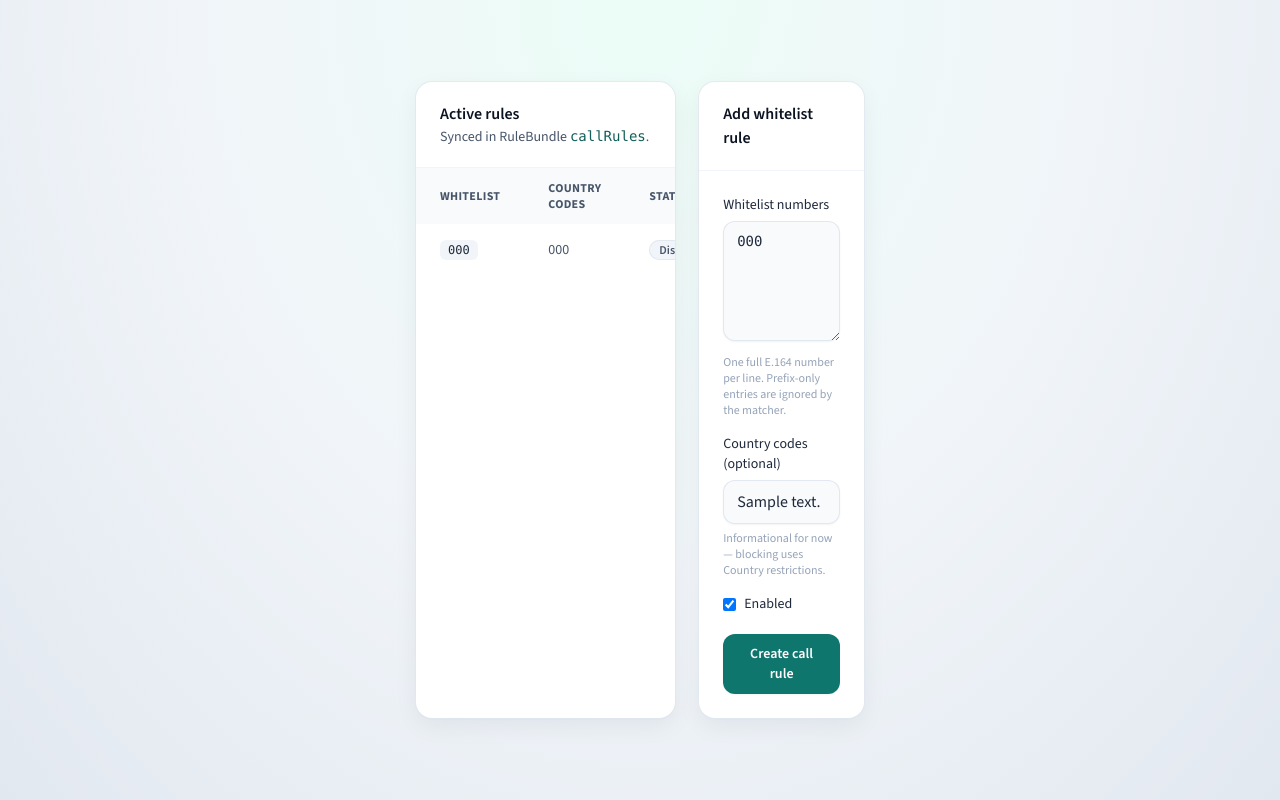
After one commit to xzawed/ElderShield, a FastAPI app: template backend/app/templates/admin/call_rules.html in a window 1280 px wide. The commit adds this page. Run offline with FastAPI, Linux system fonts and the light colour scheme; the template is opened without the code that fills it: most values are stand-ins (such as "Sample title", 1, 10 or a date in 2020); parts of the project's set-up code (start-up, migrations or seed data) failed here and were passed over; some libraries are stand-ins or nearby versions.

Commit message:
feat(admin-ui): Call rules console + AppCompat theme for emulator smoke
Add Call rules admin page (create/delete whitelist), fix MainActivity Theme.AppCompat crash, and document emulator adb reverse provision/heartbeat path.

Co-authored-by: Cursor <cursoragent@cursor.com>

```diff
--- a/android/app/src/main/AndroidManifest.xml
+++ b/android/app/src/main/AndroidManifest.xml
@@ -10,11 +10,13 @@
         android:allowBackup="false"
         android:label="ElderShield"
         android:supportsRtl="true"
+        android:theme="@style/Theme.ElderShield"
         android:usesCleartextTraffic="false">
 
         <activity
             android:name=".ui.MainActivity"
-            android:exported="true">
+            android:exported="true"
+            android:theme="@style/Theme.ElderShield">
             <intent-filter>
                 <action android:name="android.intent.action.MAIN" />
                 <category android:name="android.intent.category.LAUNCHER" />
--- a/backend/app/templates/admin/base.html
+++ b/backend/app/templates/admin/base.html
@@ -54,6 +54,10 @@
            class="flex items-center gap-2 rounded-lg px-3 py-2.5 {% if request.url.path.startswith('/admin/ui/restrictions') %}bg-brand-600 text-white{% else %}text-slate-300 hover:bg-white/5 hover:text-white{% endif %}">
           Country restrictions
         </a>
+        <a href="/admin/ui/call-rules"
+           class="flex items-center gap-2 rounded-lg px-3 py-2.5 {% if request.url.path.startswith('/admin/ui/call-rules') %}bg-brand-600 text-white{% else %}text-slate-300 hover:bg-white/5 hover:text-white{% endif %}">
+          Call rules
+        </a>
         <a href="/admin/ui/devices"
            class="flex items-center gap-2 rounded-lg px-3 py-2.5 {% if request.url.path.startswith('/admin/ui/devices') %}bg-brand-600 text-white{% else %}text-slate-300 hover:bg-white/5 hover:text-white{% endif %}">
           Devices
--- /dev/null
+++ b/backend/app/templates/admin/call_rules.html
@@ -0,0 +1,89 @@
+{% extends "admin/base.html" %}
+{% block title %}Call rules · ElderShield Admin{% endblock %}
+{% block page_heading %}Call rules{% endblock %}
+{% block page_sub %}Whitelist numbers for CallScreening (exact E.164 match){% endblock %}
+{% block content %}
+<div class="grid gap-6 lg:grid-cols-5">
+  <section class="lg:col-span-3 rounded-2xl bg-white shadow-panel ring-1 ring-slate-200/80">
+    <div class="border-b border-slate-100 px-6 py-5">
+      <h2 class="text-base font-semibold text-ink-950">Active rules</h2>
+      <p class="text-sm text-ink-600">Synced in RuleBundle <code class="text-brand-700">callRules</code>.</p>
+    </div>
+    <div class="overflow-x-auto">
+      <table class="min-w-full text-sm">
+        <thead class="bg-slate-50 text-left text-xs font-semibold uppercase tracking-wide text-ink-600">
+          <tr>
+            <th class="px-6 py-3">Whitelist</th>
+            <th class="px-6 py-3">Country codes</th>
+            <th class="px-6 py-3">Status</th>
+            <th class="px-6 py-3"></th>
+          </tr>
+        </thead>
+        <tbody class="divide-y divide-slate-100">
+          {% for r in rows %}
+          <tr class="hover:bg-slate-50/80">
+            <td class="px-6 py-4">
+              <div class="flex flex-wrap gap-1.5">
+                {% for w in r.whitelist %}
+                <span class="inline-flex rounded-md bg-slate-100 px-2 py-0.5 font-mono text-xs text-ink-800">{{ w }}</span>
+                {% else %}
+                <span class="text-ink-400">—</span>
+                {% endfor %}
+              </div>
+            </td>
+            <td class="px-6 py-4 text-ink-600">{{ r.country_codes | join(", ") or "—" }}</td>
+            <td class="px-6 py-4">
+              {% if r.enabled %}
+              <span class="inline-flex rounded-full bg-brand-50 px-2.5 py-0.5 text-xs font-semibold text-brand-700 ring-1 ring-inset ring-brand-100">Enabled</span>
+              {% else %}
+              <span class="inline-flex rounded-full bg-slate-100 px-2.5 py-0.5 text-xs font-semibold text-ink-600 ring-1 ring-inset ring-slate-200">Disabled</span>
+              {% endif %}
+            </td>
+            <td class="px-6 py-4 text-right">
+              <form method="post" action="/admin/ui/call-rules/{{ r.id }}/delete" onsubmit="return confirm('Delete this call rule?');">
+                <button type="submit" class="text-sm font-semibold text-red-700 hover:text-red-600">Delete</button>
+              </form>
+            </td>
+          </tr>
+          {% else %}
+          <tr>
+            <td colspan="4" class="px-6 py-10 text-center text-ink-400">No call rules yet.</td>
+          </tr>
+          {% endfor %}
+        </tbody>
+      </table>
+    </div>
+  </section>
+
+  <section class="lg:col-span-2 rounded-2xl bg-white shadow-panel ring-1 ring-slate-200/80 h-fit">
+    <div class="border-b border-slate-100 px-6 py-5">
+      <h2 class="text-base font-semibold text-ink-950">Add whitelist rule</h2>
+    </div>
+    <form method="post" action="/admin/ui/call-rules" class="px-6 py-6 space-y-4">
+      {% if error %}
+      <p class="rounded-lg bg-red-50 px-3 py-2 text-sm text-red-700 ring-1 ring-red-100">{{ error }}</p>
+      {% endif %}
+      <div>
+        <label for="whitelist" class="block text-sm font-medium text-ink-800">Whitelist numbers</label>
+        <textarea id="whitelist" name="whitelist" rows="5" required placeholder="+8613812345678&#10;+821011112222"
+                  class="mt-1.5 w-full rounded-xl border-0 bg-slate-50 px-3.5 py-2.5 font-mono text-sm shadow-sm ring-1 ring-inset ring-slate-200 focus:bg-white focus:ring-2 focus:ring-brand-500">{{ whitelist_text or "" }}</textarea>
+        <p class="mt-1.5 text-xs text-ink-400">One full E.164 number per line. Prefix-only entries are ignored by the matcher.</p>
+      </div>
+      <div>
+        <label for="country_codes" class="block text-sm font-medium text-ink-800">Country codes (optional)</label>
+        <input id="country_codes" name="country_codes" type="text" value="{{ country_codes_text or "" }}" placeholder="+86, +7"
+               class="mt-1.5 w-full rounded-xl border-0 bg-slate-50 px-3.5 py-2.5 shadow-sm ring-1 ring-inset ring-slate-200 focus:bg-white focus:ring-2 focus:ring-brand-500">
+        <p class="mt-1.5 text-xs text-ink-400">Informational for now — blocking uses Country restrictions.</p>
+      </div>
+      <label class="inline-flex items-center gap-2 text-sm text-ink-800">
+        <input type="checkbox" name="enabled" checked class="rounded border-slate-300 text-brand-600 focus:ring-brand-500">
+        Enabled
+      </label>
+      <button type="submit"
+              class="w-full rounded-xl bg-brand-600 px-4 py-2.5 text-sm font-semibold text-white shadow-sm hover:bg-brand-700">
+        Create call rule
+      </button>
+    </form>
+  </section>
+</div>
+{% endblock %}
```
Also changed, not shown: android/app/src/main/res/values/themes.xml (added, +12 -0 lines), backend/app/services/call_rule_service.py (+10 -0 lines), backend/app/web/admin_ui.py (+67 -0 lines), backend/tests/test_admin_ui_call_rules.py (added, +40 -0 lines), docs/plans/2026-11-19-sprint-board.md (+1 -1 lines), docs/runbooks/admin-ui.md (+4 -2 lines), docs/runbooks/device-test.md (+11 -0 lines).
